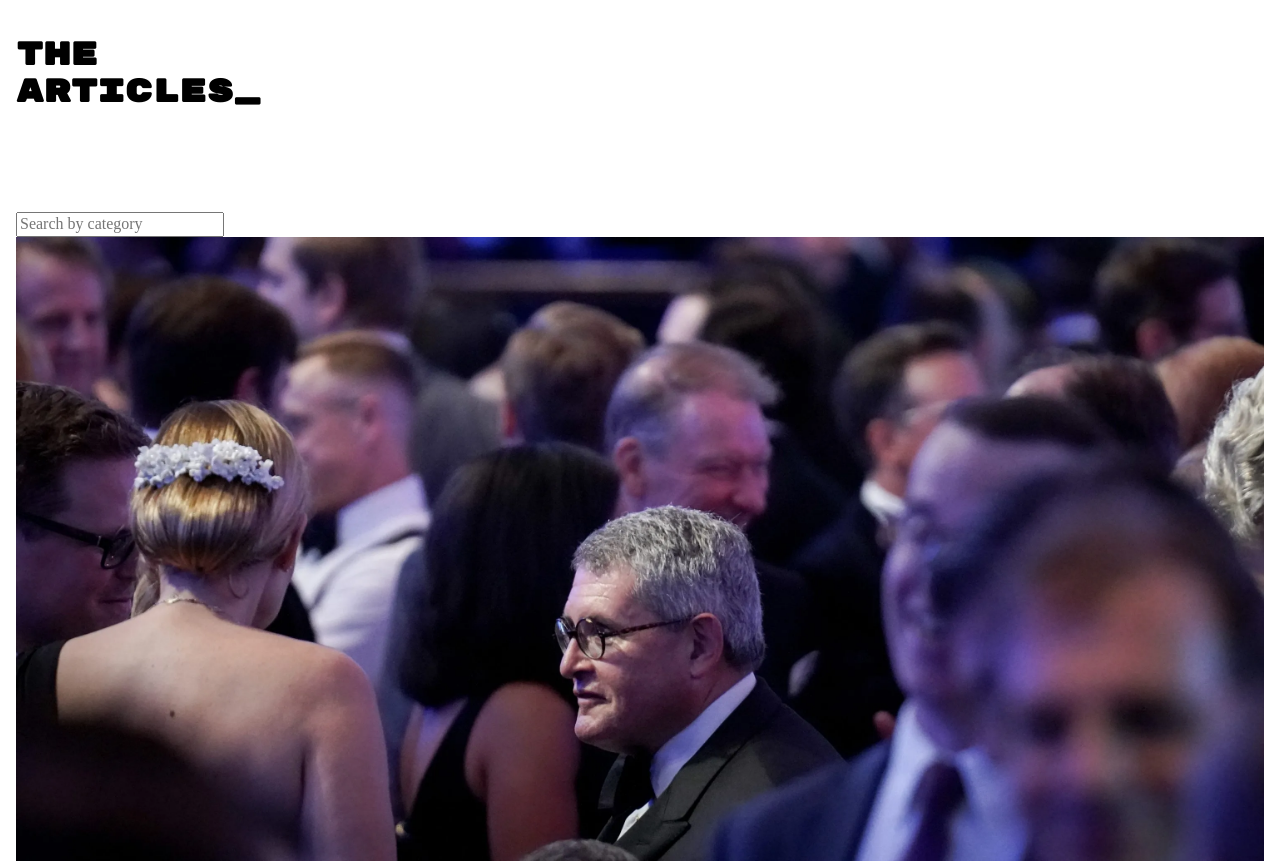
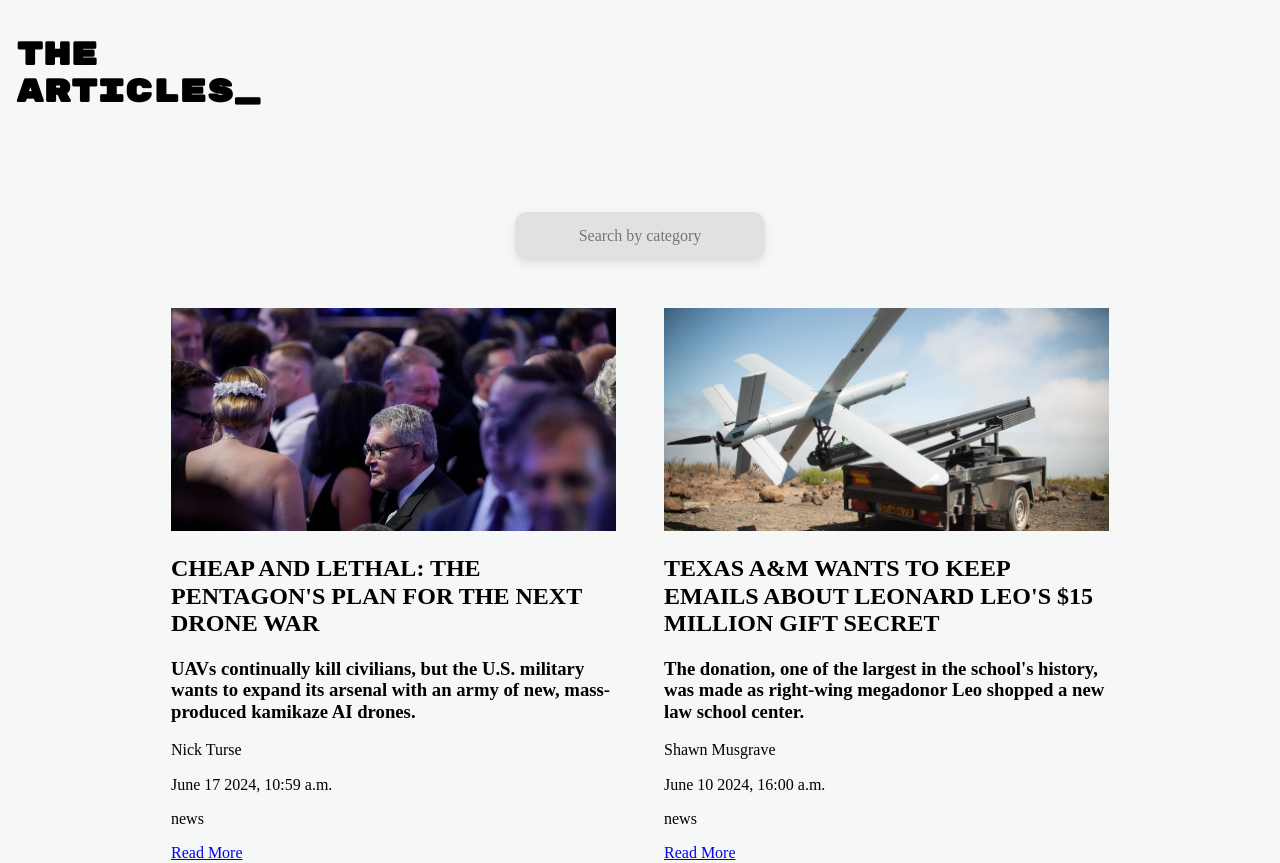
Before and after one commit to anastasiosPou/articles-app, an Angular app: page / in a window 1280 px wide. Shown: the top 863 px of the page. Built offline with nearby package versions, Linux system fonts and the light colour scheme; data requests are answered from the project's data file.

Commit message:
Style the Home component

```diff
--- a/src/app/app.component.scss
+++ b/src/app/app.component.scss
@@ -12,4 +12,5 @@
     flex-flow: column nowrap;
     row-gap: 2.5rem;
     padding: 1rem;
+    background-color: #F6F8F7;
 }
--- a/src/app/home/home.component.html
+++ b/src/app/home/home.component.html
@@ -1,12 +1,8 @@
 <section>
-    <section>
-        <form>
-            <input type="text" id="category" name="userInputCategory" placeholder="Search by category" aria-label="Search by keyword" [(ngModel)]="userInputCategory" (ngModelChange)="this.categoryFilterUpdate.next($event)"/>
-        </form>
-    </section>
+    <form>
+        <input type="text" id="category" name="userInputCategory" placeholder="Search by category" aria-label="Search by keyword" [(ngModel)]="userInputCategory" (ngModelChange)="this.categoryFilterUpdate.next($event)"/>
+    </form>
     <section class="articles">
-        @for(article of filteredArticles; track article.id) {
-            <app-article [article] = "article"></app-article>
-        }
+        @for(article of filteredArticles; track article.id) {<app-article [article] = "article"></app-article>}
     </section>
 </section>
--- a/src/app/home/home.component.scss
+++ b/src/app/home/home.component.scss
@@ -0,0 +1,30 @@
+//Home component mobile styles
+section {
+    display: flex;
+    flex-flow: column nowrap;
+    row-gap: 3rem;
+    align-items: center;
+}
+
+form {
+    input {
+        border: {
+            radius: 12px;
+            style: none;
+        }
+        background: #E0E2E1;
+        width: 250px;
+        height: 48px;
+        padding: 14px 0px;
+        box-shadow: 0 4px 10px #E0E2E1;
+        text-align: center;
+    }
+}
+
+section.articles {
+    display: grid;
+    grid-template-columns: repeat(auto-fit, minmax(345px, 445px));
+    gap: 3rem;
+    align-self: stretch;
+    justify-content: center;
+}
```
